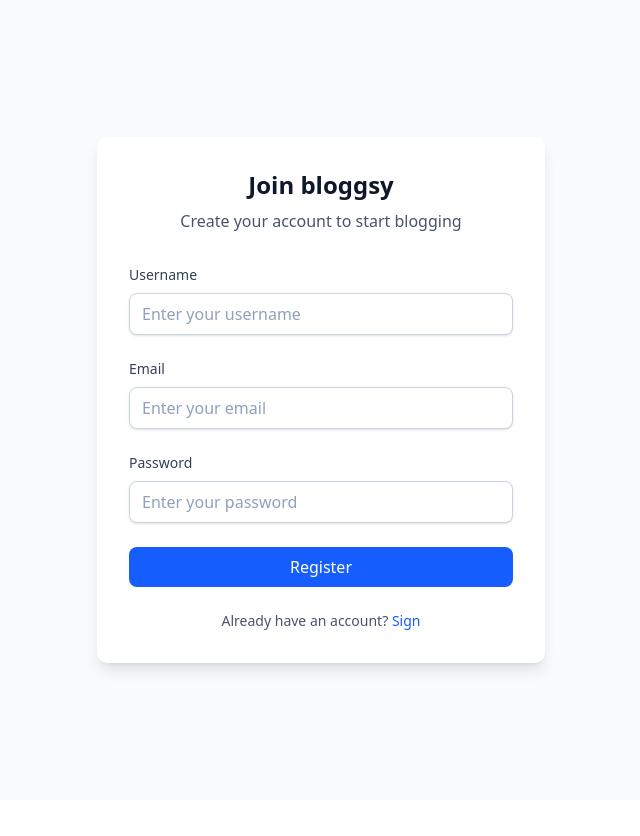
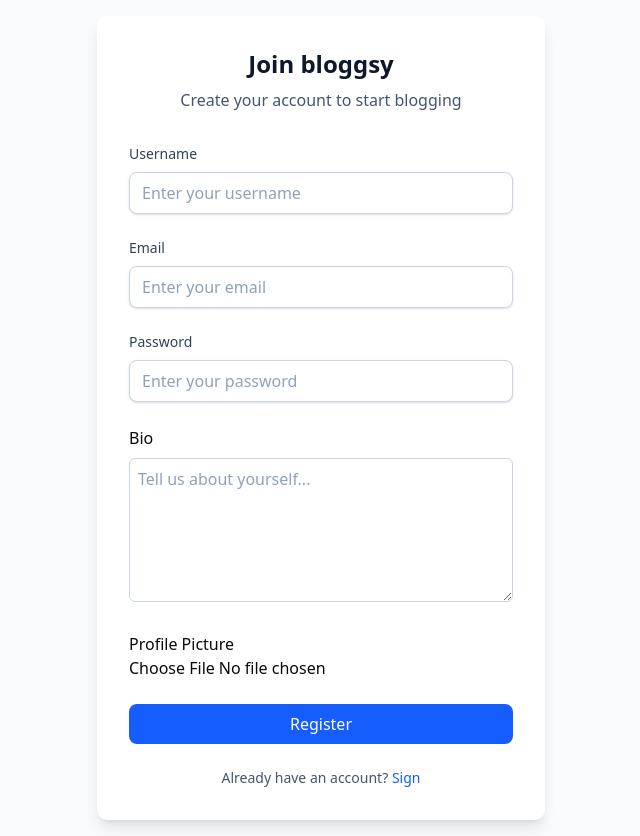
Before and after one commit to Ayush-sparky/Bloggsy, a React (Vite) app in the folder frontend/: page /register in a window 1280 px wide. Shown: the whole page, without its empty margins (319-959 px from the left). Before the commit the page ends 800 px from the top, so only its background shows below. Built offline with nearby package versions, Linux system fonts and the light colour scheme; no server answers.

Commit message:
feat: updated the registration page to take bio and pp

```diff
--- a/frontend/src/components/auth/RegisterPage.jsx
+++ b/frontend/src/components/auth/RegisterPage.jsx
@@ -7,10 +7,12 @@ const initialState = {
   username: "",
   email: "",
   password: "",
+  bio: "",
+  file: null,
 };
 
 export default function RegisterForm() {
-  const [formData, setFormData] = useState(initialState);
+  const [form, setForm] = useState(initialState);
   const [isLoading, setIsLoading] = useState(false);
 
   const { showSuccess, showError } = useToast();
@@ -18,25 +20,42 @@ export default function RegisterForm() {
   const navigate = useNavigate();
 
   const handleChange = (e) => {
-    setFormData({
-      ...formData,
-      [e.target.name]: e.target.value,
-    });
+    if (e.target.name === "profile") {
+      setForm({
+        ...form,
+        file: e.target.files[0],
+      });
+    } else {
+      setForm({
+        ...form,
+        [e.target.name]: e.target.value,
+      });
+    }
   };
 
   const handleSubmit = async (e) => {
     try {
       e.preventDefault();
       setIsLoading(true);
+
+      const formData = new FormData();
+      formData.append("username", form.username);
+      formData.append("email", form.email);
+      formData.append("password", form.password);
+      formData.append("bio", form.bio);
+      formData.append("profile", form.file);
+
       const response = await register(formData);
       if (!response.success) {
-        setFormData(initialState);
+        setForm(initialState);
         showError(response.message);
         setIsLoading(false);
         return;
       }
       showSuccess("Registration Successful!!!");
       navigate("/");
+    } catch (error) {
+      showError(error);
     } finally {
       setIsLoading(false);
     }
@@ -68,7 +87,7 @@ export default function RegisterForm() {
                 id="username"
                 name="username"
                 disabled={isLoading}
-                value={formData.username}
+                value={form.username}
                 onChange={handleChange}
                 required
                 className="w-full px-3 py-2 border border-slate-300 dark:border-slate-600 rounded-md shadow-sm bg-white dark:bg-slate-700 text-slate-900 dark:text-slate-100 placeholder-slate-400 dark:placeholder-slate-500 focus:outline-none focus:ring-2 focus:ring-blue-500 focus:border-blue-500"
@@ -88,7 +107,7 @@ export default function RegisterForm() {
                 id="email"
                 name="email"
                 disabled={isLoading}
-                value={formData.email}
+                value={form.email}
                 onChange={handleChange}
                 required
                 className="w-full px-3 py-2 border border-slate-300 dark:border-slate-600 rounded-md shadow-sm bg-white dark:bg-slate-700 text-slate-900 dark:text-slate-100 placeholder-slate-400 dark:placeholder-slate-500 focus:outline-none focus:ring-2 focus:ring-blue-500 focus:border-blue-500"
@@ -108,18 +127,35 @@ export default function RegisterForm() {
                 id="password"
                 name="password"
                 disabled={isLoading}
-                value={formData.password}
+                value={form.password}
                 onChange={handleChange}
                 required
-                className="w-full px-3 py-2 border border-slate-300 dark:border-slate-600 rounded-md shadow-sm bg-white dark:bg-slate-700 text-slate-900 dark:text-slate-100 placeholder-slate-400 dark:placeholder-slate-500 focus:outline-none focus:ring-2 focus:ring-blue-500 focus:border-blue-500"
+                className="w-full px-3 py-2 border border-slate-300 dark:border-slate-600 rounded-md shadow-sm
+                 bg-white dark:bg-slate-700 text-slate-900 dark:text-slate-100 placeholder-slate-400 dark:placeholder-slate-500 focus:outline-none focus:ring-2 focus:ring-blue-500 focus:border-blue-500"
                 placeholder="Enter your password"
               />
+            </div>
+
+            <div>
+              <label htmlFor="bio">Bio</label>
+              <textarea
+                className="mt-2 placeholder-slate-400 p-2 w-full h-36 outline-none border border-slate-300 focus:ring-2 focus:ring-blue-500 rounded-sm"
+                name="bio"
+                value={form.bio}
+                onChange={handleChange}
+                placeholder="Tell us about yourself..."
+              ></textarea>
+            </div>
+
+            <div>
+              <label htmlFor="profile">Profile Picture</label>
+              <input type="file" onChange={handleChange} name="profile" accept="image/*" />
             </div>
 
             <button
               type="submit"
               disabled={isLoading}
-              className="w-full bg-blue-600 hover:bg-blue-700 text-white font-medium py-2 px-4 rounded-md transition-colors duration-200 focus:outline-none focus:ring-2 focus:ring-blue-500 focus:ring-offset-2 dark:focus:ring-offset-slate-800"
+              className="w-full cursor-pointer bg-blue-600 hover:bg-blue-700 text-white font-medium py-2 px-4 rounded-md transition-colors duration-200 focus:outline-none focus:ring-2 focus:ring-blue-500 focus:ring-offset-2 dark:focus:ring-offset-slate-800"
             >
               {isLoading ? "Registering..." : "Register"}
             </button>
```
Also changed, not shown: 1 other file (tests, documents, lock files or other folders).
